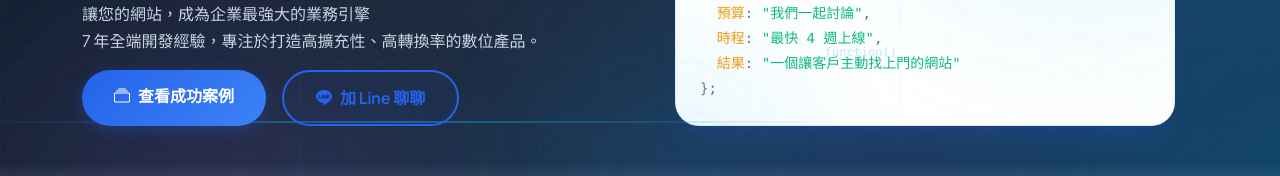
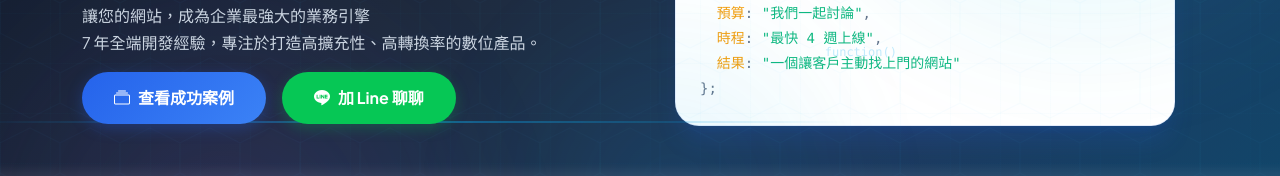
Before and after one commit to t7141123/Profile, a Vue app: page /zh-tw/ in a window 1280 px wide. Shown: the part 437-613 px from the top of the page. Built offline with nearby package versions, Linux system fonts and the light colour scheme; no server answers.

Commit message:
fix: standardize all Line buttons with official brand green (#06C755)

```diff
--- a/src/assets/css/main.css
+++ b/src/assets/css/main.css
@@ -76,6 +76,10 @@
 
   /* Fonts */
   --font-sans: 'Plus Jakarta Sans', 'Noto Sans TC', -apple-system, BlinkMacSystemFont, sans-serif;
+
+  /* Brand Colors */
+  --line-color: #06C755;
+  --line-hover: #05ae4a;
 }
 
 /* Dark Mode Variables */
@@ -324,6 +328,33 @@ a:hover {
   transform: translateY(-2px);
   box-shadow: var(--shadow-md);
   color: var(--primary-color);
+}
+
+/* Line Brand Button */
+.btn-line {
+  background: var(--line-color) !important;
+  color: white !important;
+  border: none !important;
+  display: inline-flex;
+  align-items: center;
+  justify-content: center;
+  padding: 0.875rem 2rem;
+  border-radius: var(--radius-full);
+  font-weight: 700;
+  transition: all var(--transition-base);
+  box-shadow: 0 4px 14px 0 rgba(6, 199, 85, 0.25);
+  text-decoration: none;
+}
+
+.btn-line:hover {
+  background: var(--line-hover) !important;
+  transform: translateY(-2px);
+  box-shadow: 0 6px 20px 0 rgba(6, 199, 85, 0.35);
+  color: white !important;
+}
+
+[data-theme='dark'] .btn-line {
+  box-shadow: 0 4px 14px 0 rgba(0, 0, 0, 0.3);
 }
 
 [data-theme='dark'] .btn-outline-custom {
--- a/src/components/Footer.vue
+++ b/src/components/Footer.vue
@@ -14,7 +14,7 @@
         <a
           href="https://line.me/ti/p/2w7bwfksdF"
           target="_blank"
-          class="social-link"
+          class="social-link line-hover"
           aria-label="Line"
         >
           <i class="bi bi-line"></i>
@@ -97,6 +97,10 @@ const currentYear = new Date().getFullYear();
   transform: translateY(-3px);
 }
 
+.social-link.line-hover:hover {
+  background: var(--line-color) !important;
+}
+
 .copyright-text {
   color: var(--text-muted);
   font-size: 0.9rem;
--- a/src/views/About.vue
+++ b/src/views/About.vue
@@ -74,7 +74,7 @@
               <a
                 href="https://line.me/ti/p/2w7bwfksdF"
                 target="_blank"
-                class="btn btn-primary-custom mt-4"
+                class="btn btn-line mt-4"
               >
                 <i class="bi bi-line me-2"></i>{{ $t("about.addLine") }}
               </a>
@@ -360,6 +360,7 @@ const testimonials = computed(() => [
   font-weight: 800;
   background: var(--gradient-primary);
   -webkit-background-clip: text;
+  background-clip: text;
   -webkit-text-fill-color: transparent;
   line-height: 1;
 }
--- a/src/views/Contact.vue
+++ b/src/views/Contact.vue
@@ -14,7 +14,7 @@
         <a
           href="https://line.me/ti/p/2w7bwfksdF"
           target="_blank"
-          class="btn btn-primary-custom"
+          class="btn btn-line"
         >
           <i class="bi bi-line me-2"></i>{{ $t("home.addLine") }}
         </a>
@@ -45,8 +45,8 @@
                   <div
                     class="glass-card contact-card h-100 d-flex align-items-center p-4"
                   >
-                    <div class="contact-icon-wrapper me-4">
-                      <i class="bi bi-line fs-2"></i>
+                    <div class="contact-icon-wrapper me-4" style="background: rgba(6, 199, 85, 0.15)">
+                      <i class="bi bi-line fs-2" style="color: var(--line-color)"></i>
                     </div>
                     <div class="text-start">
                       <div class="contact-label mb-1">
@@ -55,7 +55,8 @@
                       <a
                         href="https://line.me/ti/p/2w7bwfksdF"
                         target="_blank"
-                        class="contact-value fs-6 fw-bold text-decoration-none hover-highlight"
+                        class="contact-value fs-6 fw-bold text-decoration-none"
+                        style="color: var(--line-color)"
                       >
                         {{ $t("contact.lineValue") }}
                       </a>
--- a/src/views/Home.vue
+++ b/src/views/Home.vue
@@ -26,7 +26,7 @@
                 <a
                   href="https://line.me/ti/p/2w7bwfksdF"
                   target="_blank"
-                  class="btn btn-outline-custom"
+                  class="btn btn-line"
                 >
                   <i class="bi bi-line me-2"></i>{{ $t("home.addLine") }}
                 </a>
--- a/src/views/Portfolio.vue
+++ b/src/views/Portfolio.vue
@@ -51,7 +51,7 @@
                 <a
                   href="https://line.me/ti/p/2w7bwfksdF"
                   target="_blank"
-                  class="btn btn-primary-custom btn-lg"
+                  class="btn btn-line btn-lg"
                 >
                   <i class="bi bi-line me-2"></i>{{ $t("portfolio.ctaButton") }}
                 </a>
--- a/src/views/Services.vue
+++ b/src/views/Services.vue
@@ -156,10 +156,7 @@
               <a
                 href="https://line.me/ti/p/2w7bwfksdF"
                 target="_blank"
-                class="btn w-100"
-                :class="
-                  plan.featured ? 'btn-primary-custom' : 'btn-outline-custom'
-                "
+                class="btn btn-line w-100"
               >
                 <i class="bi bi-line me-3"></i>{{ $t("services.pricing.contact") }}
               </a>
@@ -244,7 +241,7 @@
           <a
             href="https://line.me/ti/p/2w7bwfksdF"
             target="_blank"
-            class="btn btn-primary-custom btn-lg"
+            class="btn btn-line btn-lg"
           >
             <i class="bi bi-line me-2"></i>{{ $t("services.ctaButton") }}
           </a>
```
